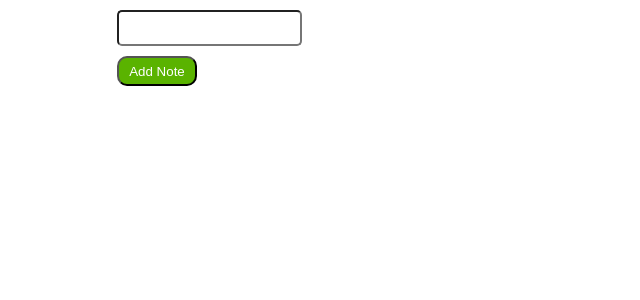
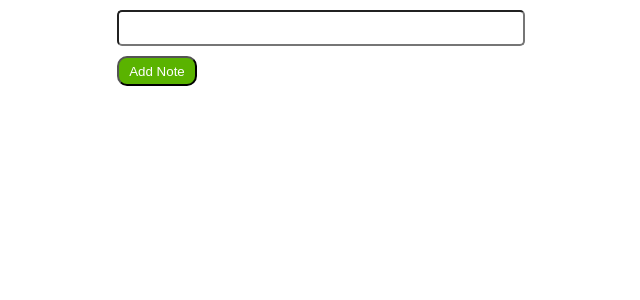
Before and after one commit to Mrezagolbaba/Todo_Redux, a React (Create React App) app: page / in a window 1280 px wide. Shown: the top 300 px of the page, without its empty margins (139-779 px from the left). Built offline with nearby package versions, Linux system fonts and the light colour scheme.

Commit message:
add css for input

```diff
--- a/src/components/CreateNote.js
+++ b/src/components/CreateNote.js
@@ -19,7 +19,7 @@ class CreateNote extends Component{
     render() {
         return (
             <div className="container__row">
-                <form onSubmit={this.handleSubmit}>
+                <form onSubmit={this.handleSubmit} className={'container__Form'}>
                     <input className="container__col"  ref={(input)=>this.getNote = input} />
                     <button className="addButton">
                         <p className="textButton">Add Note</p>
--- a/src/sass/App.scss
+++ b/src/sass/App.scss
@@ -18,6 +18,9 @@ $grid__bp-md: 768;
   }
   &__col {
     flex-basis: (100) * 1%;
+  }
+  &__Form{
+    width: 400px;
   }
   .addButton{
     width: 80px;
@@ -45,6 +48,7 @@ $grid__bp-md: 768;
   }
   &__col {
     height: 30px;
+    width: 100%;
     background-color: $backgroundLight;
     margin: 10px 0;
     display: flex;
@@ -70,6 +74,12 @@ $grid__bp-md: 768;
     &__textEdit{
       color: $primary-color;
       padding:0 10px;
+      height: 30px;
+      margin: 10px 0;
+      display: flex;
+      align-items: center;
+      justify-content: space-around;
+      border-radius: 5px;
     }
     &__Button{
       background-color: transparent;
```
